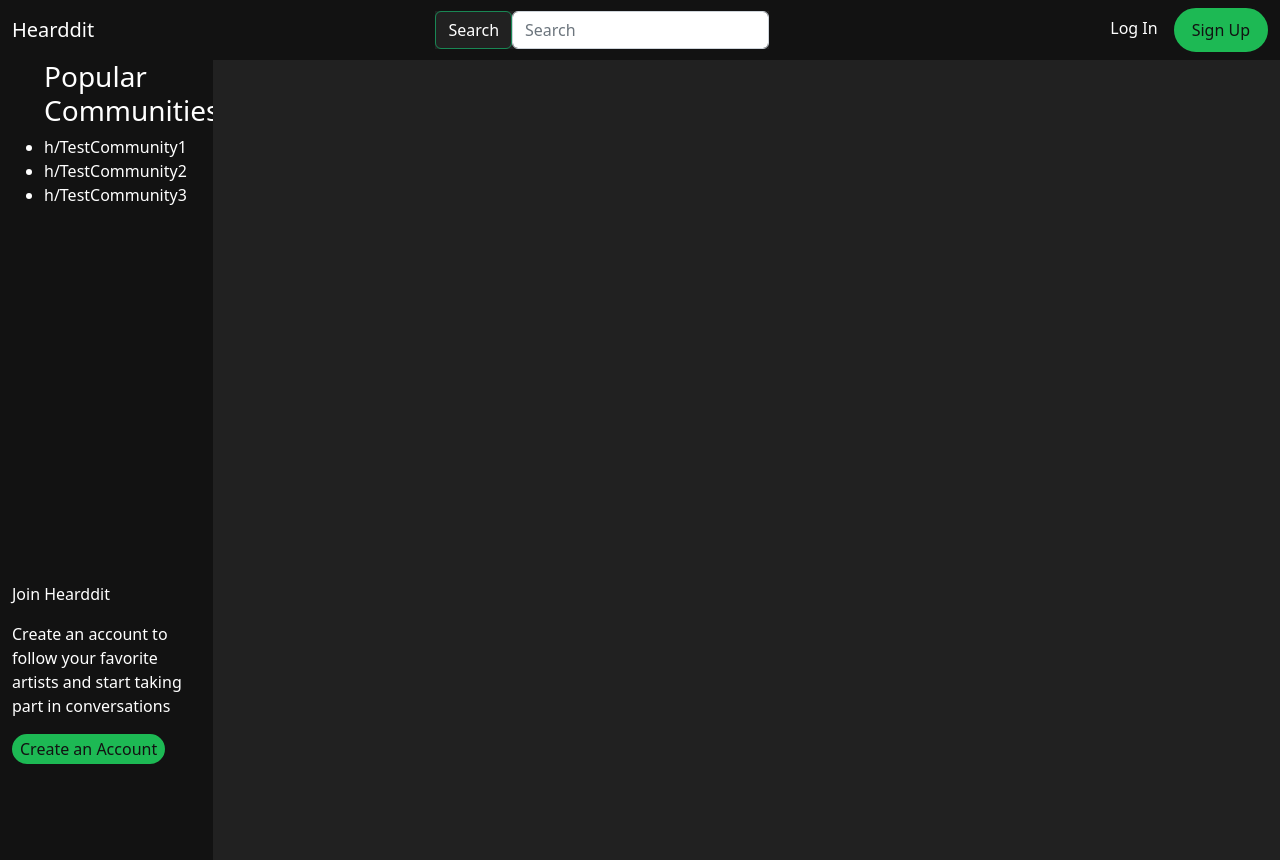
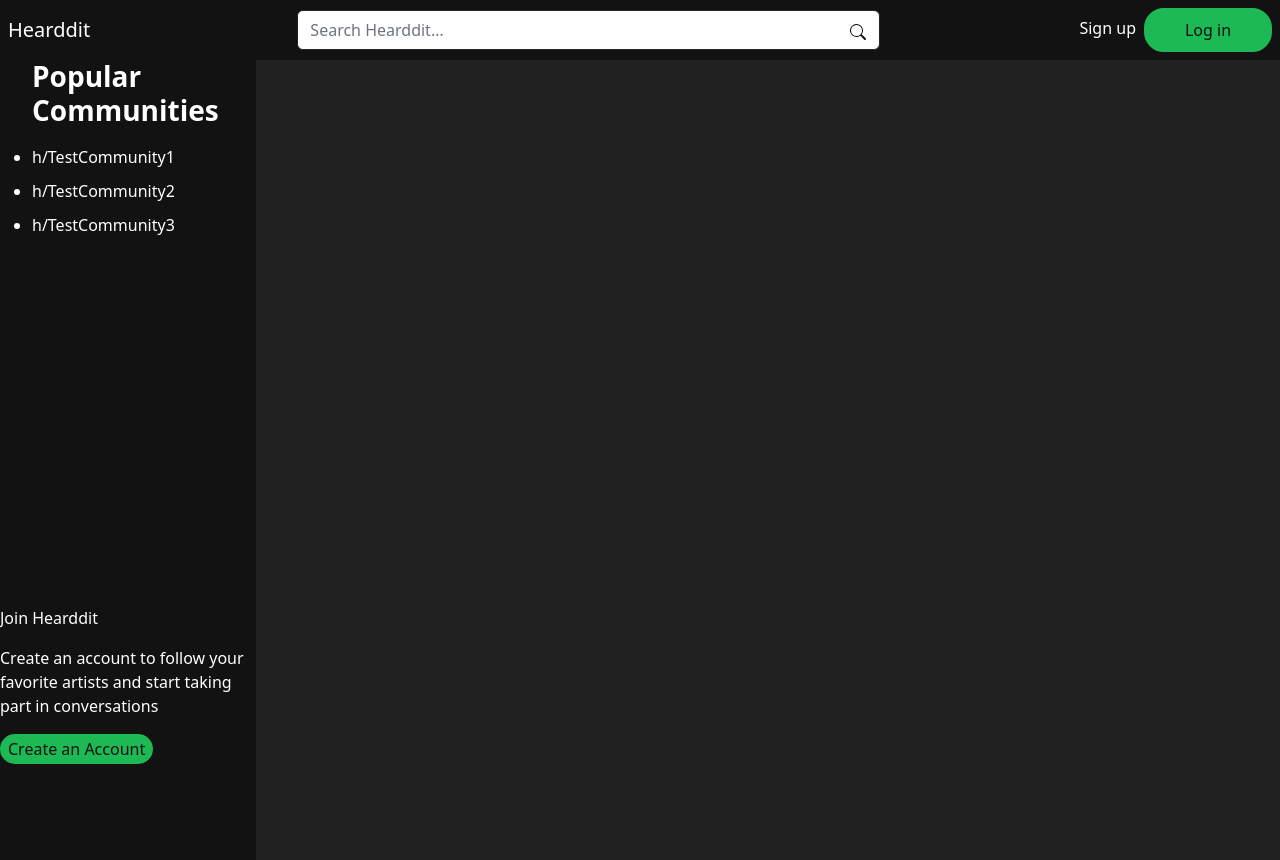
Before and after one commit to GTrac/hearddit, a Flask app: page / in a window 1280 px wide. Run offline with Flask 2, Linux system fonts and the light colour scheme.

Commit message:
Fixed Home page no user styling

```diff
--- a/static/hearddit_styles.css
+++ b/static/hearddit_styles.css
@@ -1,20 +1,108 @@
-* {
-    background-color: #212121;
-    color: white !important;
+
+:root{
+    --hearddit-color-green: #1db954;
+    --hearddit-color-grey: #535353;
+    --hearddit-color-space-metal: #212121;
+    --hearddit-color-black: #121212;
+    --hearddit-color-blue: #0047AB;
+    --hearddit-color-light-grey: #b3b3b3;
 }
 
 body{
     height: 100%;
+    color: white;
+    background-color: var(--hearddit-color-space-metal);
 }
 .hearddit-palette-misc-1{
     background-color: #121212 !important;
 }
 
+/* NavBars */
+/* Main Nav */
+nav{
+    background-color: var(--hearddit-color-black);
+    color: white !important;
+}
+
+nav .input-group{
+    color: var(--hearddit-color-black) !important;
+    background-color: white;
+
+}
+
+nav .btn-search svg{
+    fill: var(--hearddit-color-black);
+}
+
+nav .btn-search:hover{
+    fill: white;
+    background-color: var(--hearddit-color-blue);
+}
+
+nav .btn-search:hover svg{
+    fill: white;
+}
+
+nav .navbar-toggler{
+    background-color: var(--hearddit-color-green);
+}
+
+
+nav .searchbar{
+    color: var(--hearddit-color-black);
+}
+
+
+/* Button */
+/* Primary Button */
 .btn-hearddit-primary{
-    background-color: #1db954;
-    color: #121212 !important;
-    border-radius: 30px;
-    border: #1db954 2px solid;
+    background-color: var(--hearddit-color-green);
+    color: var(--hearddit-color-black) !important;
+    border-radius: 20px;
+    border: var(--hearddit-color-green) 2px solid;
+    min-width: 8rem;
+    max-height: fit-content;
+}
+
+.btn-hearddit-primary:hover{
+    background-color: var(--hearddit-color-green);
+    color: white !important;
+    border-radius: 20px;
+    border: var(--hearddit-color-green) 2px solid;
+    min-width: 8rem;
+    max-height: fit-content;
+}
+
+
+
+/* Home Page */
+
+/* SideBar */
+.sidebar{
+    margin: 0;
+    padding: 0;
+    width: 20%;
+    max-width: 300px;
+    background-color: var(--hearddit-color-black);
+    position: fixed;
+    top: auto;
+    height: 100%;
+    overflow: auto;
+    display: flex;
+    flex-direction: column;
+}
+
+.sidebar .sidebar-title{
+    font-weight: bold;
+    align-items: center;
+}
+
+.sidebar .sidebar-nav li{
+    padding-top: 10px;
+}
+
+.sidebar .aaccount-info button{
+    padding: 2px;
 }
 
 .posts-content{
--- a/templates/home_page.html
+++ b/templates/home_page.html
@@ -1,39 +1,57 @@
 {%extends '_layout.html'%}
 {%block body%}
   <!-- NavBar -->
-  <nav class="navbar hearddit-palette-misc-1 sticky-top">
-    <div class="container-fluid hearddit-palette-misc-1">
-      <a class="navbar-brand hearddit-palette-misc-1">Hearddit</a>
-      <form class="d-flex" role="search">
-        <button class="btn btn-outline-success" type="submit">Search</button>
-        <input class="form-control text-dark" type="search" placeholder="Search" aria-label="Search">
-      </form>
-      <div class="navbar-nav d-flex flex-row hearddit-palette-misc-1">
-        <a class="nav-link btn-hearddit-secondary hearddit-palette-misc-1 px-3" href="#">Log In</a>
-        <a class="nav-link btn-hearddit-primary px-3" href="#">Sign Up</a>
-      </div>
+  <nav class="navbar p-2 sticky-top navbar-expand-lg">
+    <a href="" class="navbar-brand text-white">Hearddit</a>
+    <!-- Hamburger menu -->
+    <button class="navbar-toggler" type="button" data-bs-toggle="collapse" data-bs-target="#navbarToggler" aria-controls="navbarToggler" aria-expanded="false" aria-label="Toggle navigation">
+        <span class="navbar-toggler-icon"></span>
+    </button>
+    <div class="collapse navbar-collapse justify-content-between" id="navbarToggler">
+        <!-- Search Bar -->
+        <form action="" class="form-inline mx-auto w-50 mw-75">
+            <div class="input-group form-row border border-dark rounded-2">
+                <input type="text" class="form-control border-0 searchbar" placeholder="Search Hearddit...">
+                    <div class="input-group-append">
+                        <button type="submit" class="btn btn-search">
+                            <svg xmlns="http://www.w3.org/2000/svg" width="16" height="16" fill="currentColor" class="bi bi-search" viewBox="0 0 16 16">
+                                <path d="M11.742 10.344a6.5 6.5 0 1 0-1.397 1.398h-.001c.03.04.062.078.098.115l3.85 3.85a1 1 0 0 0 1.415-1.414l-3.85-3.85a1.007 1.007 0 0 0-.115-.1zM12 6.5a5.5 5.5 0 1 1-11 0 5.5 5.5 0 0 1 11 0z"/>
+                            </svg>
+                        </button>
+                </div>
+            </div>
+        </form>
+        <!-- Links and Such -->
+        <ul class="navbar-nav mr-auto mt-2 mt-lg-0 text-center text-white">
+            <li class="nav-item ">
+                 <a href="" class="nav-link text-white">Sign up</a>
+            </li>
+            <li class="nav-item">
+                <a href="" class="nav-link btn-hearddit-primary">Log in</a>
+           </li>
+        </ul>
     </div>
-  </nav>
+    </nav>
 
   <!-- Container -->
   <div class="container-fluid  min-vh-100">
   <!-- Page Row -->
 
-    <div class="row min-vh-100">
+    <div class="row min-vh-100 d-flex">
       <!-- Side Bar (Popular SubHearddits) -->
-      <div class="col-md-2 sidebar d-flex flex-column hearddit-palette-misc-1">
-        <ul class="hearddit-palette-misc-1">
-          <h3 class="hearddit-palette-misc-1">Popular Communities</h3>
+      <div class="col-md-2 sidebar ">
+        <ul class="sidebar-nav">
+          <h3 class="sidebar-title">Popular Communities</h3>
           {% for community in communities %}
           <li class="nav-item">
-            <a href="/" class="nav-link hearddit-palette-misc-1">{{community}}</a>
+            <a href="/" class="nav-link">{{community}}</a>
           </li>
           {% endfor %}
         </ul>
 
-        <div class="row d-flex hearddit-palette-misc-1 mt-auto mb-5 pb-5">
-          <div class="account-info hearddit-palette-misc-1">
-            <p class="hearddit-palette-misc-1">Join Hearddit</p>
+        <div class="row d-flex mt-auto mb-5 pb-5">
+          <div class="account-info align-content-center">
+            <p class="">Join Hearddit</p>
             <p class="hearddit-palette-misc-1">Create an account to follow your favorite artists and start taking part in conversations</p>
             <button class="btn-hearddit-primary">Create an Account</button>
           </div>
```
